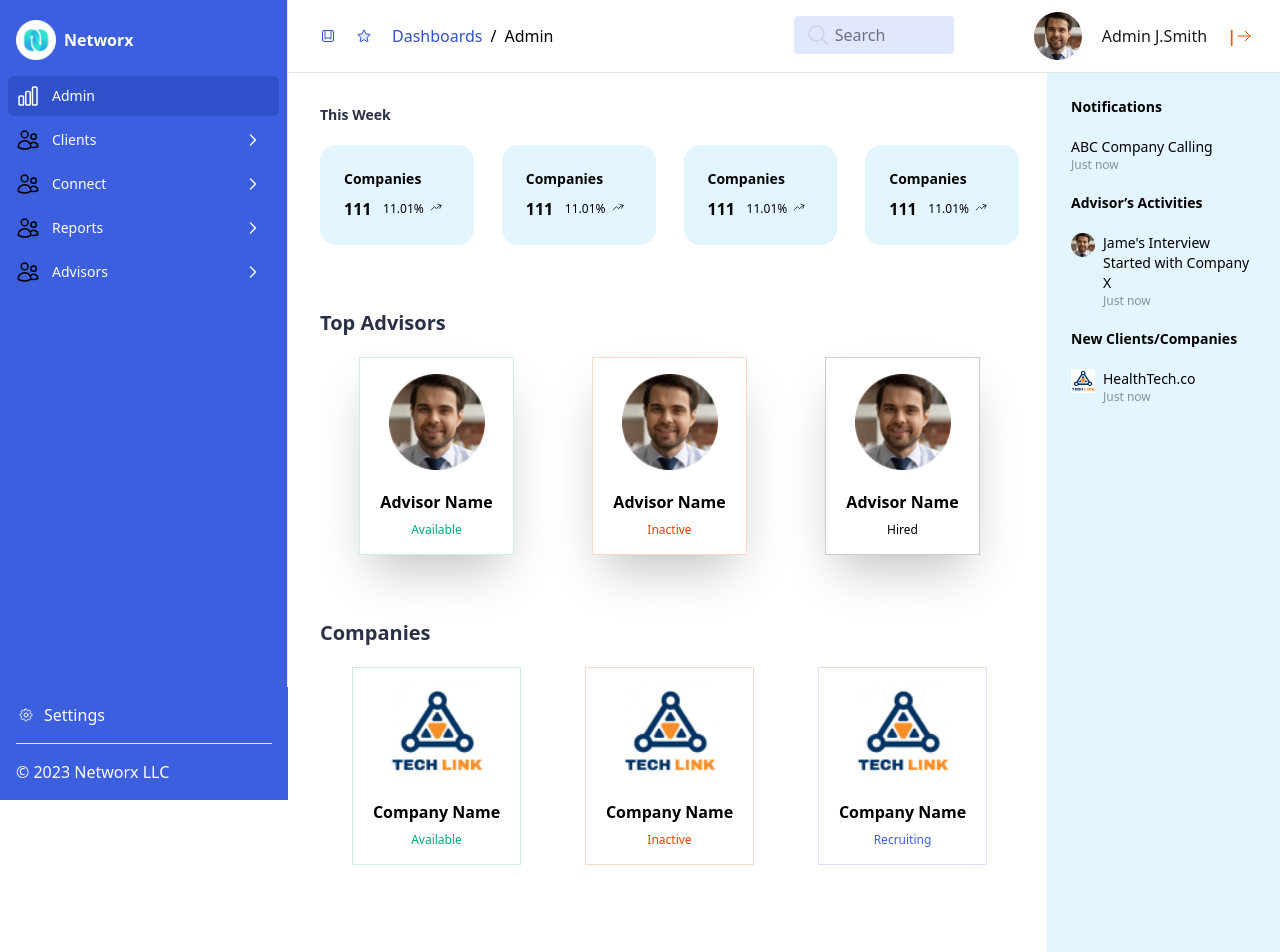
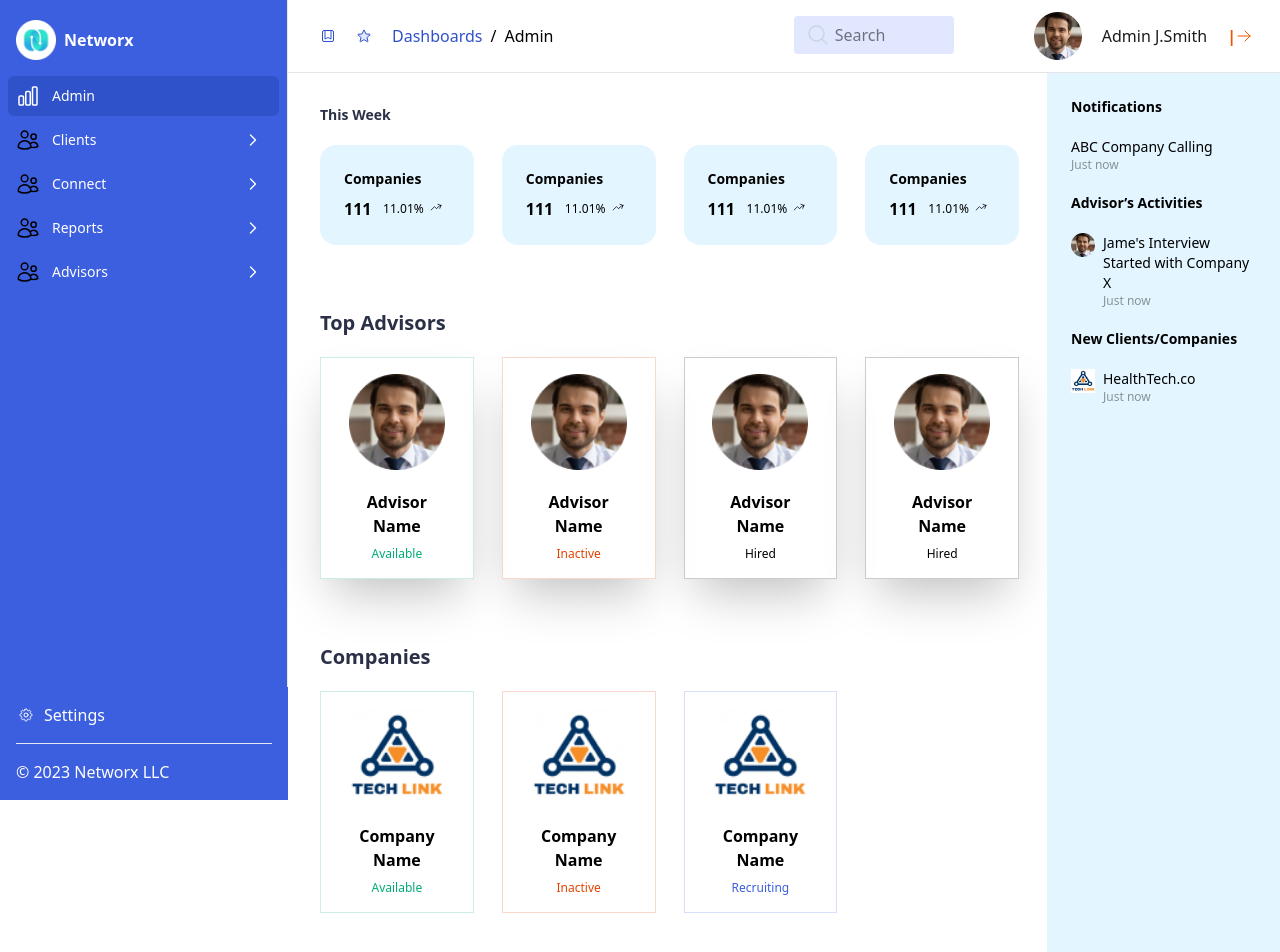
Before and after one commit to mustaqeemtariq/financial-service, a React (Create React App) app: page / in a window 1280 px wide. Shown: the top 952 px of the page. Built offline with nearby package versions, Linux system fonts and the light colour scheme.

Commit message:
style tweaks

```diff
--- a/src/pages/dashboard/index.tsx
+++ b/src/pages/dashboard/index.tsx
@@ -21,7 +21,7 @@ export const Dashboard = () => {
 				<div className="space-y-16 basis-3/4 pt-8">
 					<div className="space-y-5">
 						<h5 className="text-sm font-semibold text-heading">This Week</h5>
-						<div className="grid grid-cols-4 gap-x-7 max-md:grid-cols-2 max-md:gap-x-10 max-md:gap-y-7">
+						<div className="grid grid-cols-4 gap-7 max-md:grid-cols-2">
 							<DashboardStatsCard title="Companies" stats={111} percentage="11.01%" />
 							<DashboardStatsCard title="Companies" stats={111} percentage="11.01%" />
 							<DashboardStatsCard title="Companies" stats={111} percentage="11.01%" />
@@ -30,15 +30,16 @@ export const Dashboard = () => {
 					</div>
 					<div className="space-y-5">
 						<h2 className="font-semibold text-xl text-heading">Top Advisors</h2>
-						<div className="flex flex-wrap justify-around">
+						<div className="grid grid-cols-4 gap-7 max-md:grid-cols-2">
 							<DashboardCard image={personImage} name="Advisor Name" status="Available" />
 							<DashboardCard image={personImage} name="Advisor Name" status="Inactive" />
+							<DashboardCard image={personImage} name="Advisor Name" status="Hired" />
 							<DashboardCard image={personImage} name="Advisor Name" status="Hired" />
 						</div>
 					</div>
 					<div className="space-y-5">
 						<h2 className="font-semibold text-xl text-heading">Companies</h2>
-						<div className="flex flex-wrap justify-around">
+						<div className="grid grid-cols-4 gap-7 max-md:grid-cols-2">
 							<DashboardCard
 								className="shadow-none"
 								image={companyImage}
```
